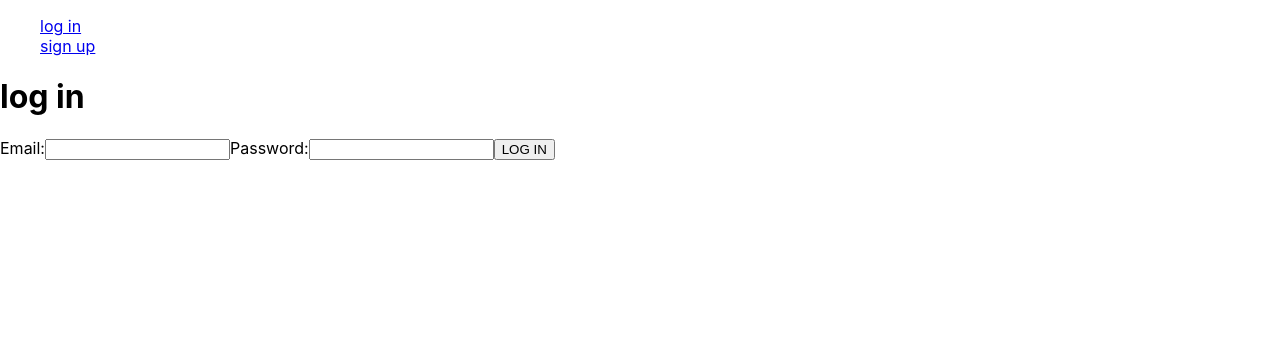
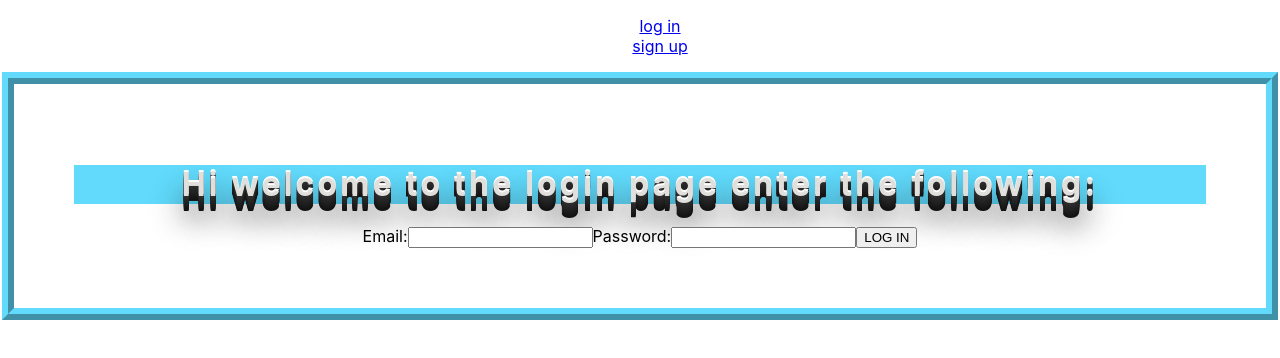
Before and after one commit to sarah-svg/todo-frontend, a React (Create React App) app: page /login in a window 1280 px wide. Shown: the top 358 px of the page. Built offline with nearby package versions, Linux system fonts and the light colour scheme.

Commit message:
some style to lgin page

```diff
--- a/src/App.css
+++ b/src/App.css
@@ -2,16 +2,8 @@
   text-align: center;
 }
 
-.App-logo {
-  height: 40vmin;
-  pointer-events: none;
-}
 
-@media (prefers-reduced-motion: no-preference) {
-  .App-logo {
-    animation: App-logo-spin infinite 20s linear;
-  }
-}
+
 
 .App-header {
   background-color: #282c34;
@@ -27,12 +19,17 @@
 .App-link {
   color: #61dafb;
 }
-
-@keyframes App-logo-spin {
-  from {
-    transform: rotate(0deg);
-  }
-  to {
-    transform: rotate(360deg);
-  }
+.hidden{
+  display: none
 }
+.login{
+  border: 12px ridge #61dafb;
+  margin: 2px;
+  padding: 60px;
+}
+.login-h1{
+  color: #e0dfdc;
+  background-color: #61dafb;
+  letter-spacing: .1em;
+  text-shadow: 0 -2px 0 #fff, 0 .24px 0 #2e2e2e, 0 2px 0 #2c2c2c, 0 3px 0 #2a2a2a, 0 4px 0 #282828, 0 5px 0 #262626, 0 6px 0 #242424, 0 7px 0 #222, 0 8px 0 #202020, 0 9px 0 #1e1e1e, 0 10px 0 #1c1c1c, 0 11px 0 #1a1a1a, 0 12px 0 #181818, 0 13px 0 #161616, 0 14px 0 #141414, 0 15px 0 #121212, 0 22px 30px rgba(0, 0, 0, 0.9);
+}
--- a/src/App.js
+++ b/src/App.js
@@ -10,7 +10,7 @@ import Login from './Login.js';
 import Home from './Home.js'
 import Todos from './Todo.js';
 import PrivateRoute from './PrivateRoute.js';
-
+import './App.css';
 export default class App extends Component {
   state = {
     username: localStorage.getItem('USERNAME') || '',
@@ -38,7 +38,7 @@ export default class App extends Component {
   }
   render() {
     return (
-      <div>
+      <div className="App">
         <Router>
           <ul>
             {
--- a/src/Home.js
+++ b/src/Home.js
@@ -3,8 +3,8 @@ import React, { Component } from 'react'
 export default class Home extends Component {
     render() {
         return (
-            <div>
-                home
+            <div className="App-Header">
+                Todo App
             </div>
         )
     }
--- a/src/Login.js
+++ b/src/Login.js
@@ -23,8 +23,8 @@ console.log(this.state);
     }
     render() {
         return (
-            <div>
-                <h1>log in</h1>
+            <div className="login">
+                <h1 className="login-h1">Hi welcome to the login page enter the following:</h1>
                 <form onSubmit={this.handleSubmit}>
                     <label>
                     Email:
--- a/src/Todo.js
+++ b/src/Todo.js
@@ -52,7 +52,9 @@ export default class todos extends Component {
 
         await this.fetchtodos();
     }
-
+    handleDoneChange = (e) => {
+        this.setState({ cool: e.target.value });
+    }
     render() {
         const {
             todosName,
@@ -62,7 +64,7 @@ export default class todos extends Component {
         } = this.state;
 
         return (
-            <div>
+            <div className="todo">
                 Welcome to todos!
                 <form onSubmit={this.handleSubmit}>
                     <label>
@@ -73,11 +75,16 @@ export default class todos extends Component {
                         />
                     </label>
                     <label >
-                        done:
+                        {/* done:
                         <input
                             // defaultValue={this.state.todo.done}
                             onChange={(e) => this.setState({ done: e.target.value })}
-                        />
+                        /> */}
+	                            <select onChange={(e) => this.setState({ done: e.target.value })} >
+
+                                <option value="true" style={{textDecoration: this.setState ? 'line-through' : 'none'}}>true</option>
+                                <option value="false">false</option>
+                                </select>
                     </label>
                     <button>
                         Add todo
@@ -92,10 +99,10 @@ export default class todos extends Component {
                         }>
                             name: {todo.name}
                             {
-                                todo.done ? '' : <button
+                                todo.done ? '' : <button className="hidden"
 
                                     onClick={() => this.handleTodoClick(todo.id)}>
-                                    done
+
                             </button>
                             }
                         </div>)
```
